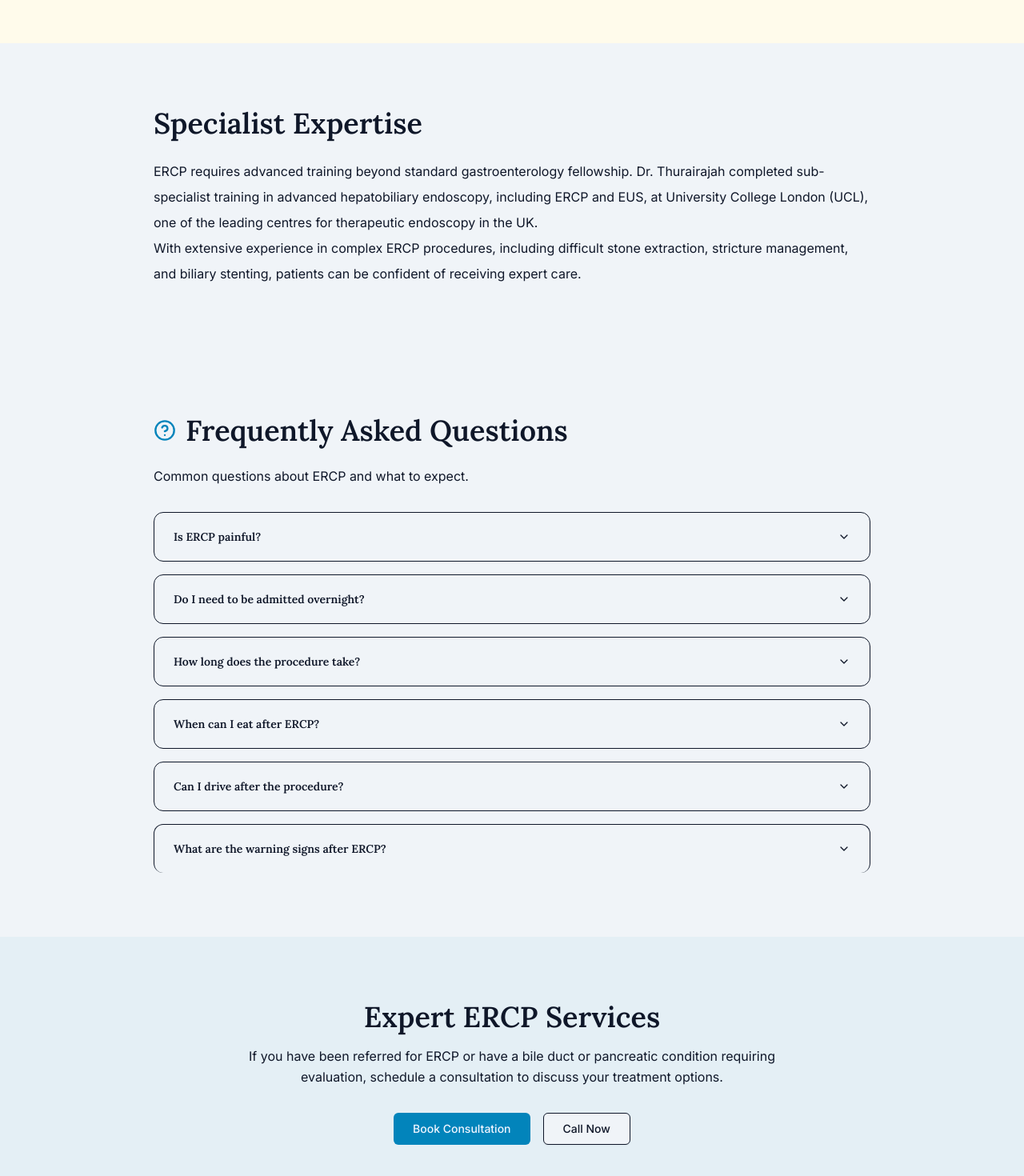
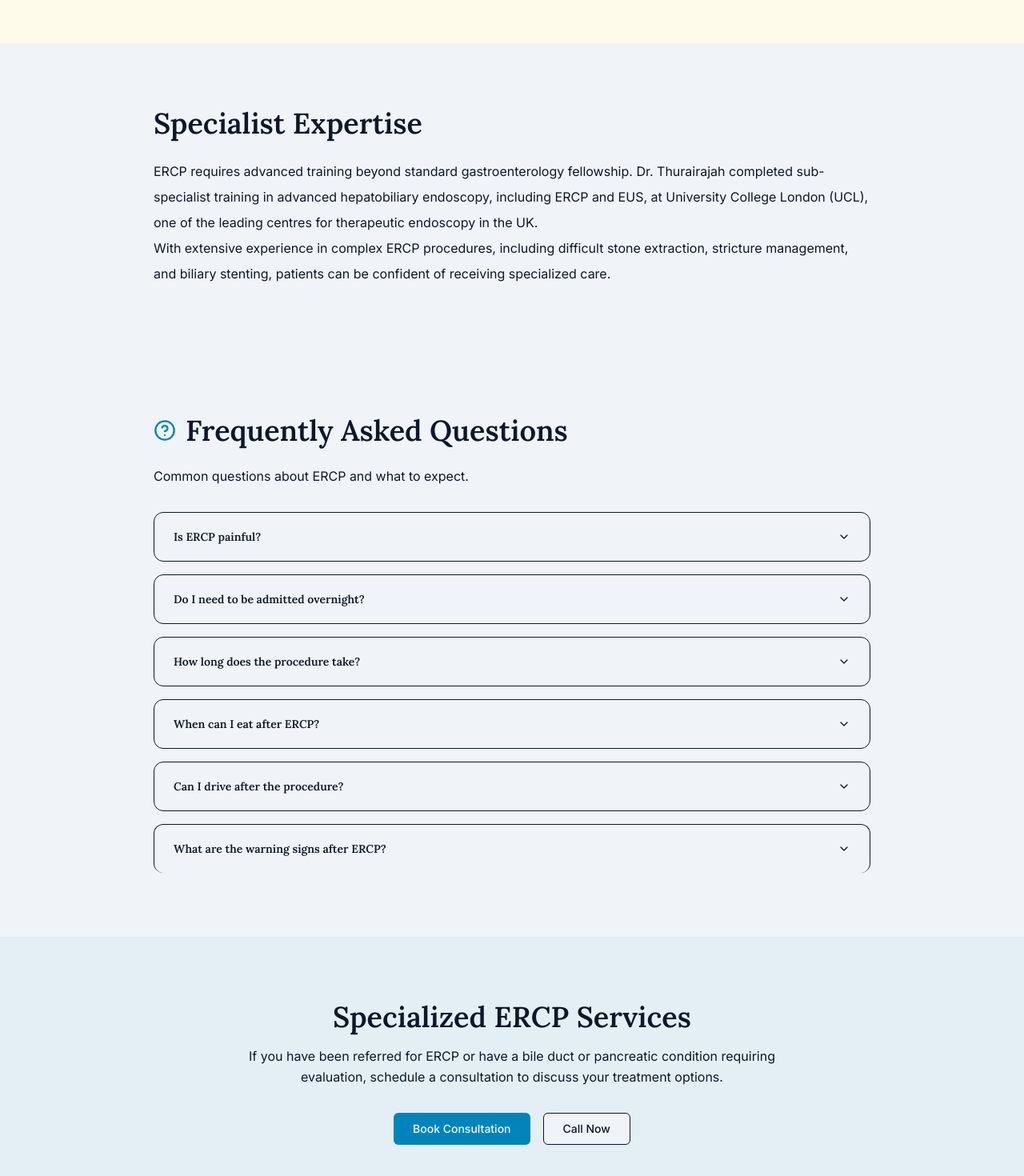
Before and after one commit to phthurairajah-blip/acorn-prem-fe, a Next.js app: page /ercp in a window 1280 px wide. Shown: the part 3736-5206 px from the top of the page at 80% size. Built offline with nearby package versions, Linux system fonts and the light colour scheme.

Commit message:
Update ercp.tsx

```diff
--- a/components/page/ercp.tsx
+++ b/components/page/ercp.tsx
@@ -357,7 +357,7 @@ export const Ercp = () => {
                 </p>
                 <p>
                   With extensive experience in complex ERCP procedures, including difficult stone extraction,
-                  stricture management, and biliary stenting, patients can be confident of receiving expert care.
+                  stricture management, and biliary stenting, patients can be confident of receiving specialized care.
                 </p>
               </div>
             </motion.div>
@@ -415,7 +415,7 @@ export const Ercp = () => {
               className="text-center max-w-2xl mx-auto"
             >
               <h2 className="text-3xl md:text-4xl font-serif font-semibold text-foreground mb-4">
-                Expert ERCP Services
+                Specialized ERCP Services
               </h2>
               <p className="text-base text-muted-foreground leading-relaxed mb-8">
                 If you have been referred for ERCP or have a bile duct or pancreatic condition requiring
```
